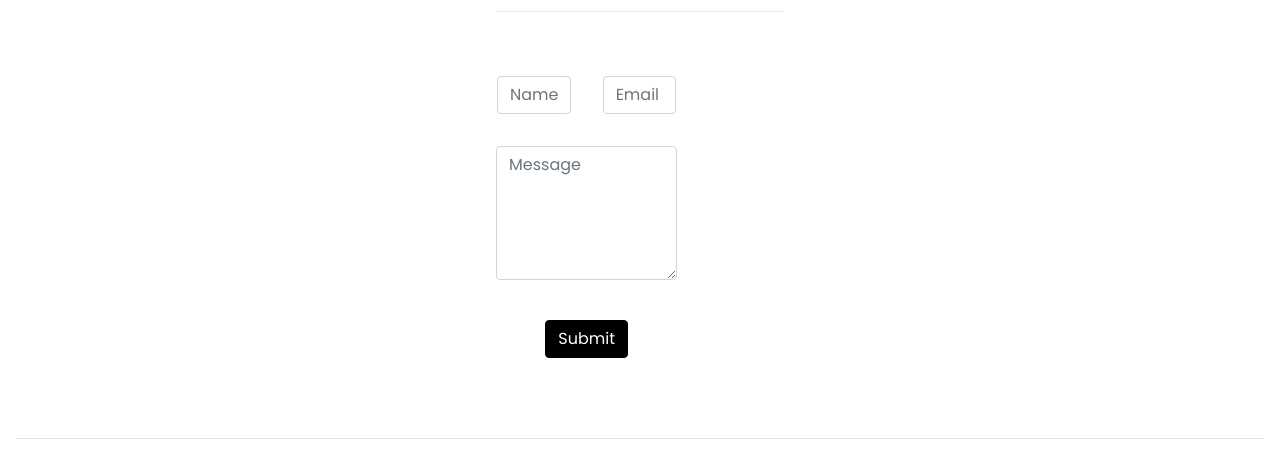
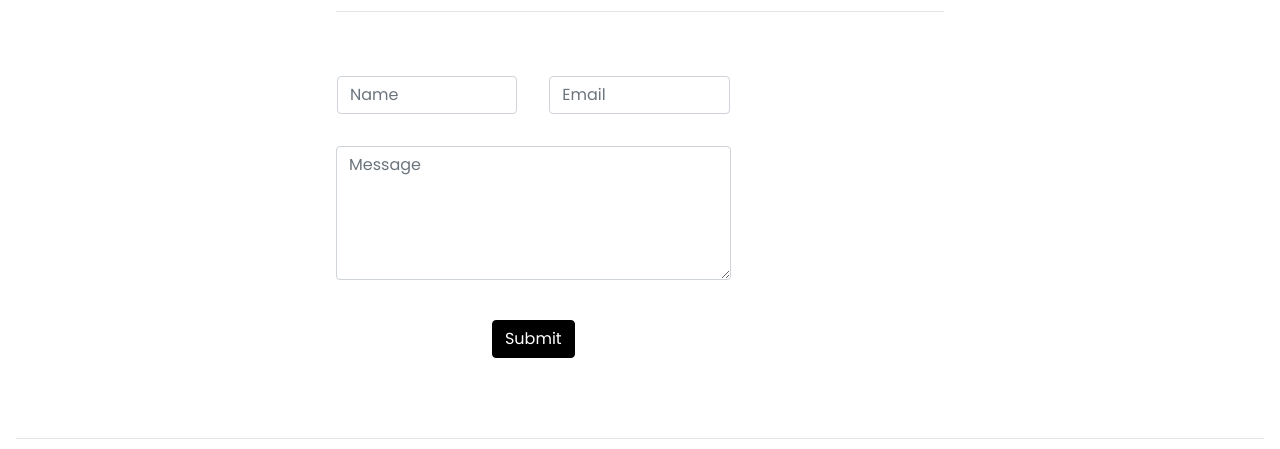
Before and after one commit to USACapital/USACapital.github.io, a plain HTML site: page contact.html in a window 1280 px wide. Shown: the part 182-631 px from the top of the page. Drawn offline with nearby package versions, Linux system fonts and the light colour scheme.

Commit message:
Update contact.html

```diff
--- a/contact.html
+++ b/contact.html
@@ -45,7 +45,7 @@
 
 
 <!--- Contact Form -->
-<div style="width:50%; margin:auto;" class="section">
+<div style="width:100%; margin:auto;" class="section">
 	<div style="width:50%; margin:auto;" class="container center_div">
 		<div class="row">
 			<div class="col-md-12 text-center">
```
